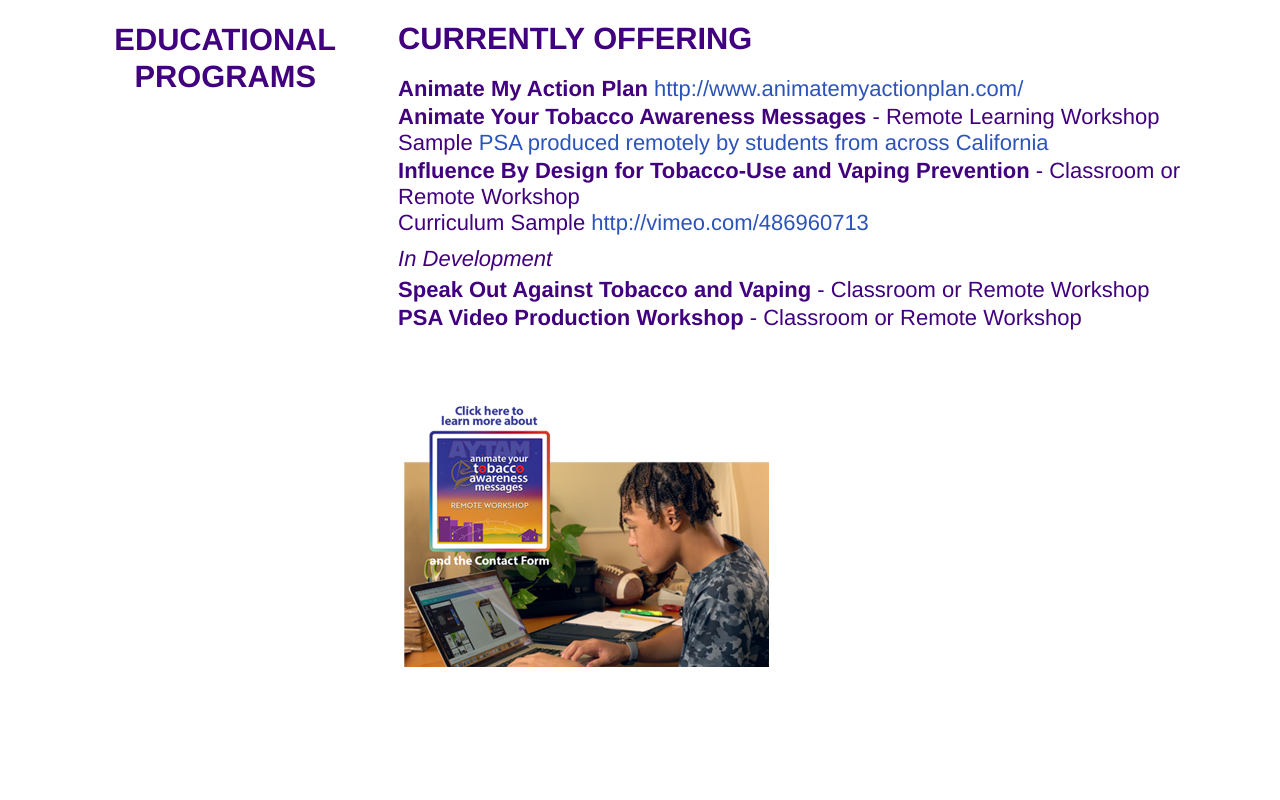
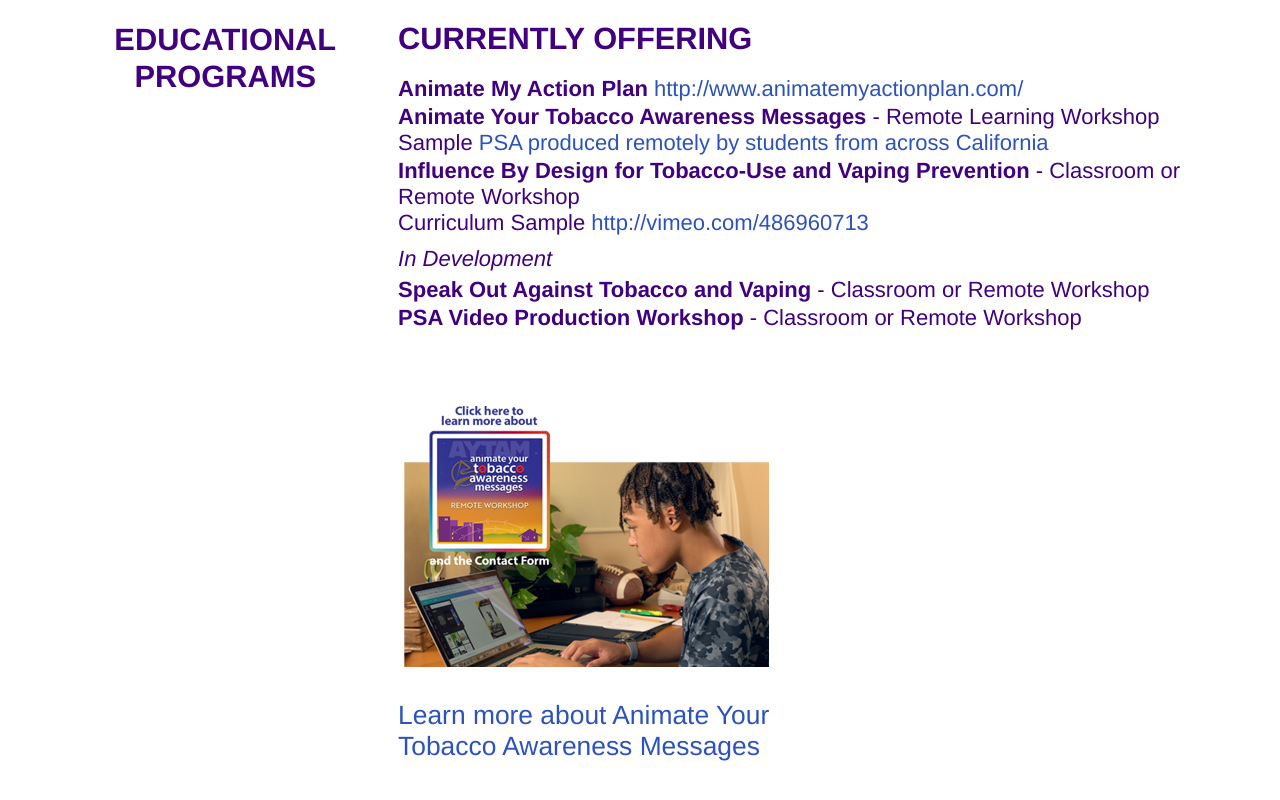
Before and after one commit to BouletAP/royerstudios.education, a website: page index.html in a window 1280 px wide. Shown: the part 2461-3261 px from the top of the page. Before the commit the page ends 3209 px from the top, so only its background shows below. Drawn offline with Linux system fonts and the light colour scheme; a web font is replaced by a local one.

Commit message:
fix www redirect. fix image link (add text link too) for SEO

```diff
--- a/index.html
+++ b/index.html
@@ -137,6 +137,7 @@
                     <a href="./aytam.html" class="text-pitch text-black" title="Learn more about Animate Your Tobacco Awareness Messages / Contact Form">
                         <img class="img-responsive" src="./medias/call-to-action-aytam.png" alt="Animate Your Tobacco Awareness Messages" />
                     </a>
+                    <p><a href="./aytam.html" class="text-pitch text-black" title="Learn more about Animate Your Tobacco Awareness Messages / Contact Form">Learn more about Animate Your <br class="min-desktop">Tobacco Awareness Messages</a></p>
                 </div>
             </section>
 
```
Also changed, not shown: 1 other file.
